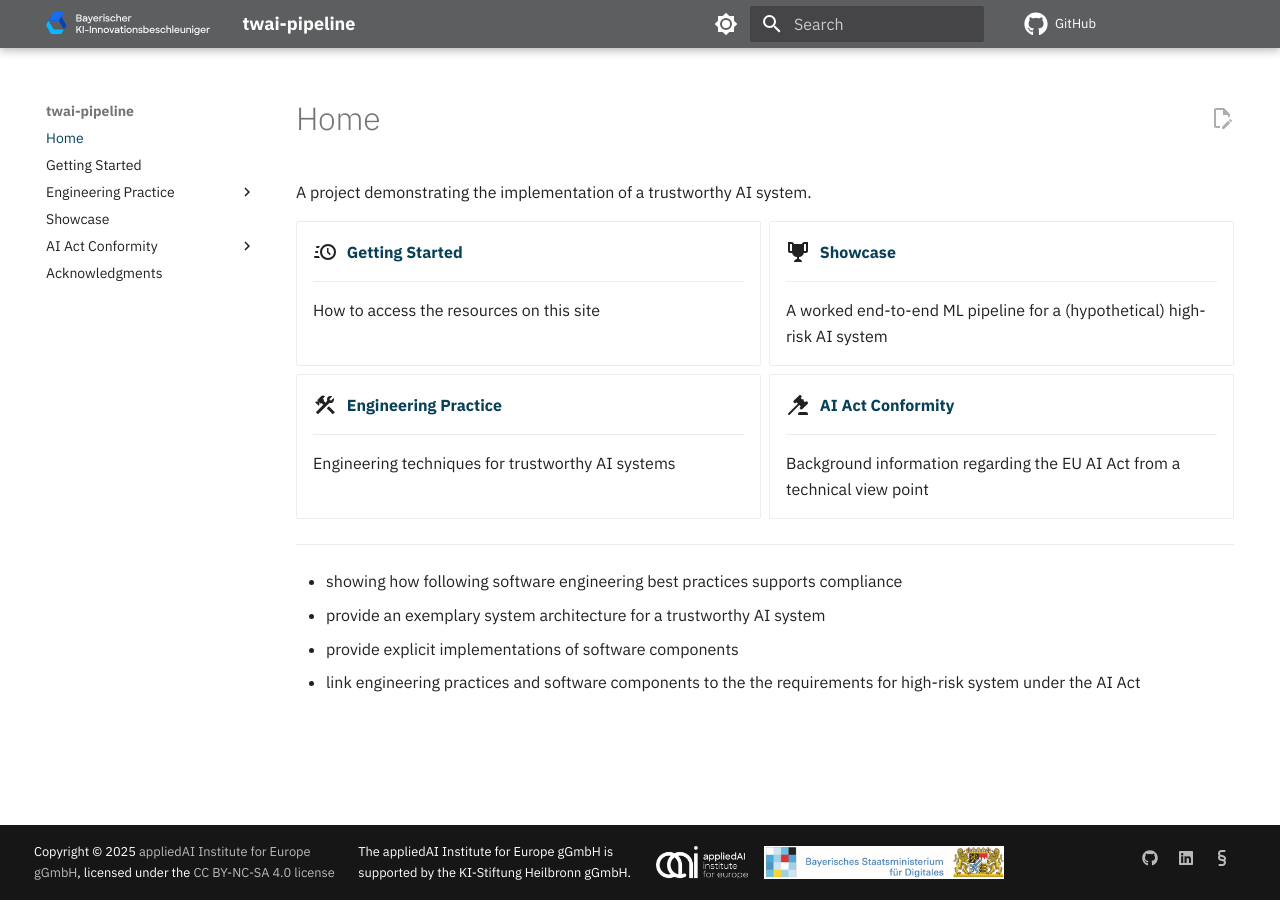
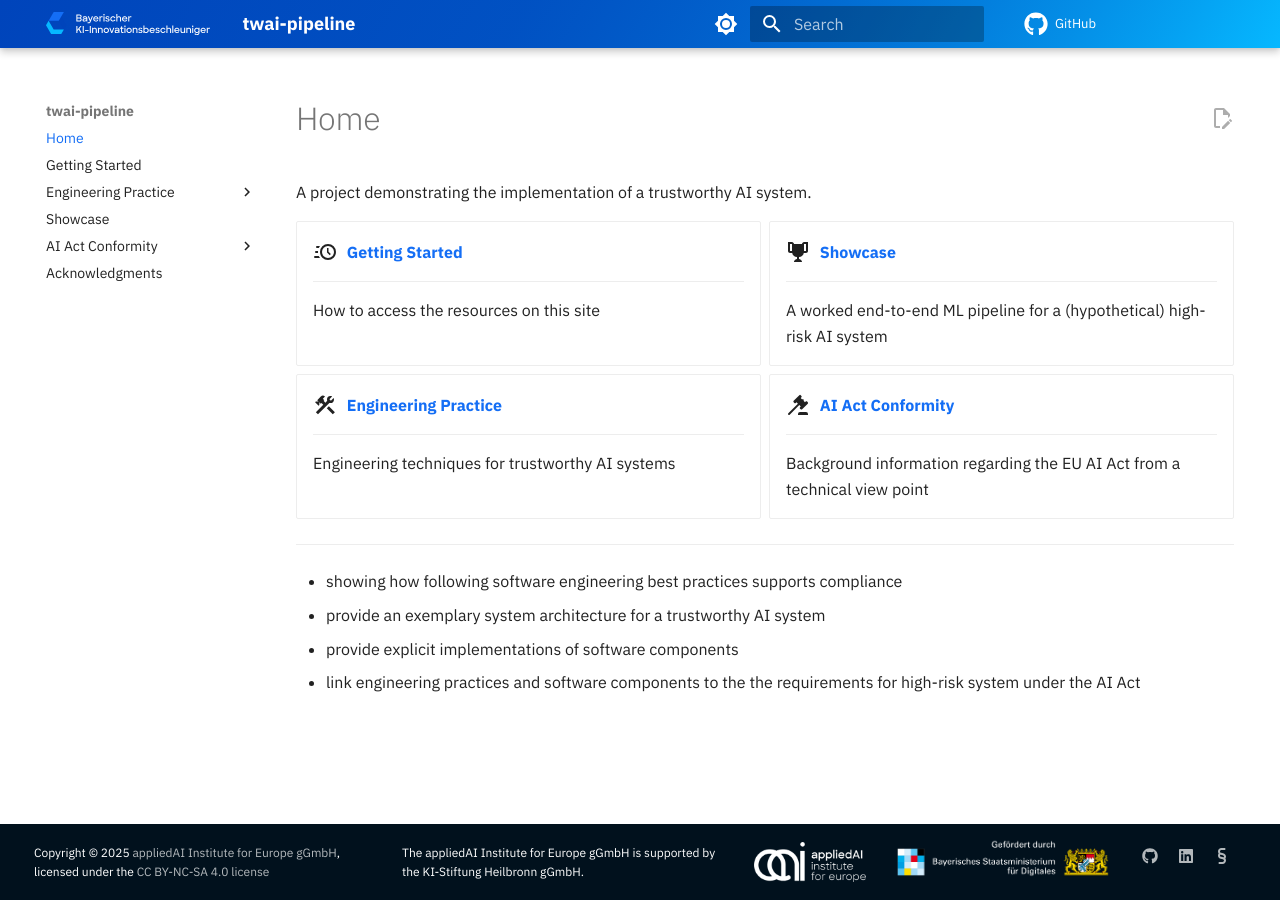
Before and after one commit to aai-institute/practical-ai-act, an MkDocs documentation site: the page built from docs/index.md, in a window 1280 px wide. Built offline with MkDocs 1.6.1 and Material for MkDocs 9.7.7, drawn with Linux system fonts in a browser that asks for light colours; plug-ins that fetch from the network failed and are left out; comment, search, counter and statistics services are not loaded; the version menu is left out.

Commit message:
docs: Align theme with project style guide

```diff
--- a/docs/_styles/theme.css
+++ b/docs/_styles/theme.css
@@ -1,35 +1,35 @@
-[data-md-color-scheme="aai-light"] {
-    /* Primary color shades */
-    --md-primary-fg-color: #084059;
-    --md-primary-fg-color--light: #46add5;
-    --md-primary-fg-color--dark: #04212f;
+/* Common styles for all themes */
+[data-md-color-scheme] {
+  --md-code-font-family: "Source Code Pro", monospace;
+  --md-typeset-a-color: var(--md-primary-fg-color) !important;
 
-    --md-typeset-a-color: var(--md-primary-fg-color);
-
-    /* Accent color shades */
-    --md-accent-fg-color: var(--md-primary-fg-color--light);
-
-    --md-code-font-family: "Source Code Pro", monospace
+  --md-accent-fg-color: #ebba58;
 }
 
-[data-md-color-scheme="slate"] {
-    --md-primary-fg-color: #46add5;
-    --md-primary-fg-color--dark: #04212f;
-    --md-accent-fg-color: hsl(197, 63%, 75%);
-
-    --md-typeset-a-color: var(--md-primary-fg-color) !important;
-
-    --md-accent-fg-color: var(--md-primary-fg-color);
-
-    --md-code-font-family: "Source Code Pro", monospace
+/* Light mode theme */
+[data-md-color-scheme="aai-light"] {
+  --md-primary-fg-color: #146ef5;
+  --md-primary-fg-color--light: #06b8ff;
+  --md-primary-fg-color--dark: #01192b;
 }
 
+/* Dark mode theme, derived from the mkdocs-material default dark theme `slate` */
+[data-md-color-scheme="slate"] {
+  --md-primary-fg-color: #06b8ff;
+  --md-primary-fg-color--light: #06b8ff;
+  --md-primary-fg-color--dark: #0044bb;
+}
+
+/* Hide dark images in light mode */
 [data-md-color-scheme="aai-light"] img[src$="#only-dark"],
 [data-md-color-scheme="aai-light"] img[src$="#gh-dark-mode-only"] {
-    display: none;
-    /* Hide dark images in light mode */
+  display: none;
 }
 
 .md-header {
-    background: #5d5e60;
+  background: linear-gradient(120deg, #0044bb, 75%, #06b8ff);
 }
+
+.md-footer {
+  background: var(--md-primary-fg-color--dark);
+}
--- a/docs/_theme_overrides/partials/copyright.html
+++ b/docs/_theme_overrides/partials/copyright.html
@@ -1,57 +1,71 @@
 <style>
+  .md-footer-meta__inner {
+    flex-wrap: nowrap;
+  }
   .copyright {
-    display: inline-flex;
-    max-width: 80%;
+    display: flex;
     flex-direction: row;
+    justify-content: center;
+    align-items: center;
     gap: 16px;
   }
 
   .copyright p {
-    font-size: 80%;
+    font-size: 0.6rem;
   }
 
   .logo {
-    align-self: center;
-    max-height: 64px;
+    max-height: 96px;
+  }
+
+  .aai-logo {
+    padding: 14px;
   }
 
   .logo-container {
-    display: inline-flex;
+    display: flex;
     flex-direction: row;
-    align-self: center;
-    gap: 16px;
+    align-items: center;
   }
 
   @media (max-width: 800px) {
-    .logo {
-      max-height: 32px;
-    }
-
     .logo-container {
       flex-direction: column;
+    }
+    .logo {
+      max-height: 64px;
     }
   }
 </style>
 <div class="copyright">
   <p>
-    Copyright &copy; 2025 <a href="https://appliedai-institute.de" target="_blank"
-                             rel="noopener">appliedAI Institute for Europe gGmbH</a>,
-    licensed under the <a href="https://creativecommons.org/licenses/by-nc-sa/4.0/">CC
-    BY-NC-SA 4.0 license</a>
+    Copyright &copy; 2025
+    <a href="https://appliedai-institute.de" target="_blank" rel="noopener"
+      >appliedAI Institute for Europe gGmbH</a
+    >, licensed under the
+    <a href="https://creativecommons.org/licenses/by-nc-sa/4.0/"
+      >CC BY-NC-SA 4.0 license</a
+    >
   </p>
   <p>
-    The appliedAI Institute for Europe gGmbH is supported by the KI-Stiftung Heilbronn
-    gGmbH.
+    The appliedAI Institute for Europe gGmbH is supported by the KI-Stiftung
+    Heilbronn gGmbH.
   </p>
 
   <div class="logo-container">
     <a href="https://appliedai-institute.de" target="_blank">
-      <img class="logo" src="/_images/aai-logo-cropped.png"
-           title="appliedAI Institute for Europe gGmbH"/>
+      <img
+        class="logo aai-logo"
+        src="/_images/aai-logo-cropped.png"
+        title="appliedAI Institute for Europe gGmbH"
+      />
     </a>
     <a href="https://www.stmd.bayern.de/" target="_blank" rel="noopener">
-      <img class="logo" src="/_images/stmd-logo.png"
-           title="Bayerisches Staatsministerium für Digitales"/>
+      <img
+        class="logo"
+        src="/_images/logos/StMD_RGB_Verbundlogo_Farbig_oS_weiss_Foerder.png"
+        title="Bayerisches Staatsministerium für Digitales"
+      />
     </a>
   </div>
 </div>
--- a/mkdocs.yml
+++ b/mkdocs.yml
@@ -99,13 +99,13 @@ markdown_extensions:
 theme:
   name: "material"
   custom_dir: docs/_theme_overrides
-  logo: _images/logo.svg
-  favicon: _images/logo.svg
+  logo: _images/logos/baiaa-logo.svg
+  favicon: _images/logos/baiaa-icon.svg
   font:
     text: IBM Plex Sans # Arial replacement
     code: Source Code Pro
   icon:
-    logo: _images/logo.svg
+    logo: _images/logos/baiaa-icon.svg
     repo: fontawesome/brands/github
     admonition:
       success: octicons/law-24
```
Also changed, not shown: docs/_images/logos/StMD_RGB_Verbundlogo_Farbig_oS_weiss_Foerder.png (added), docs/_images/logos/baiaa-icon.svg (added), docs/_images/logos/baiaa-logo.svg (renamed from docs/_images/logo.svg).
